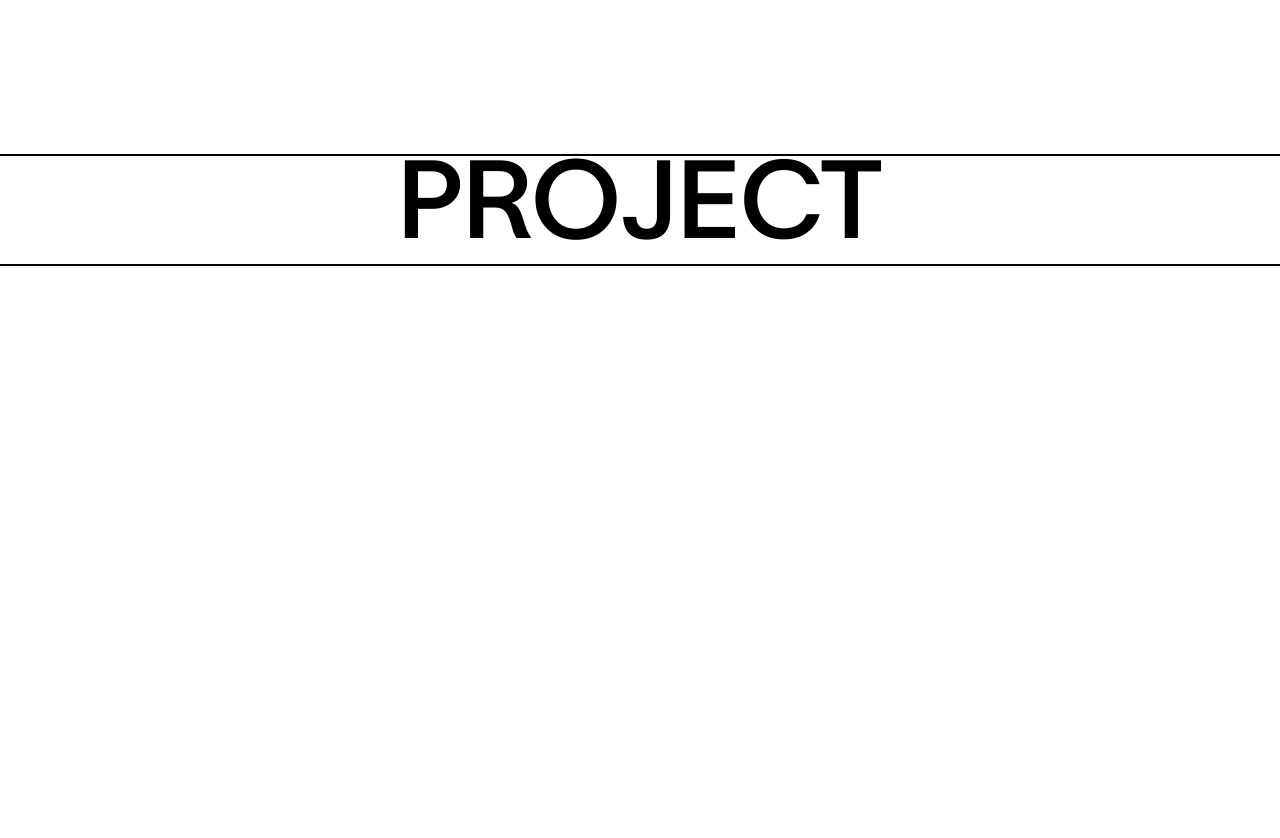
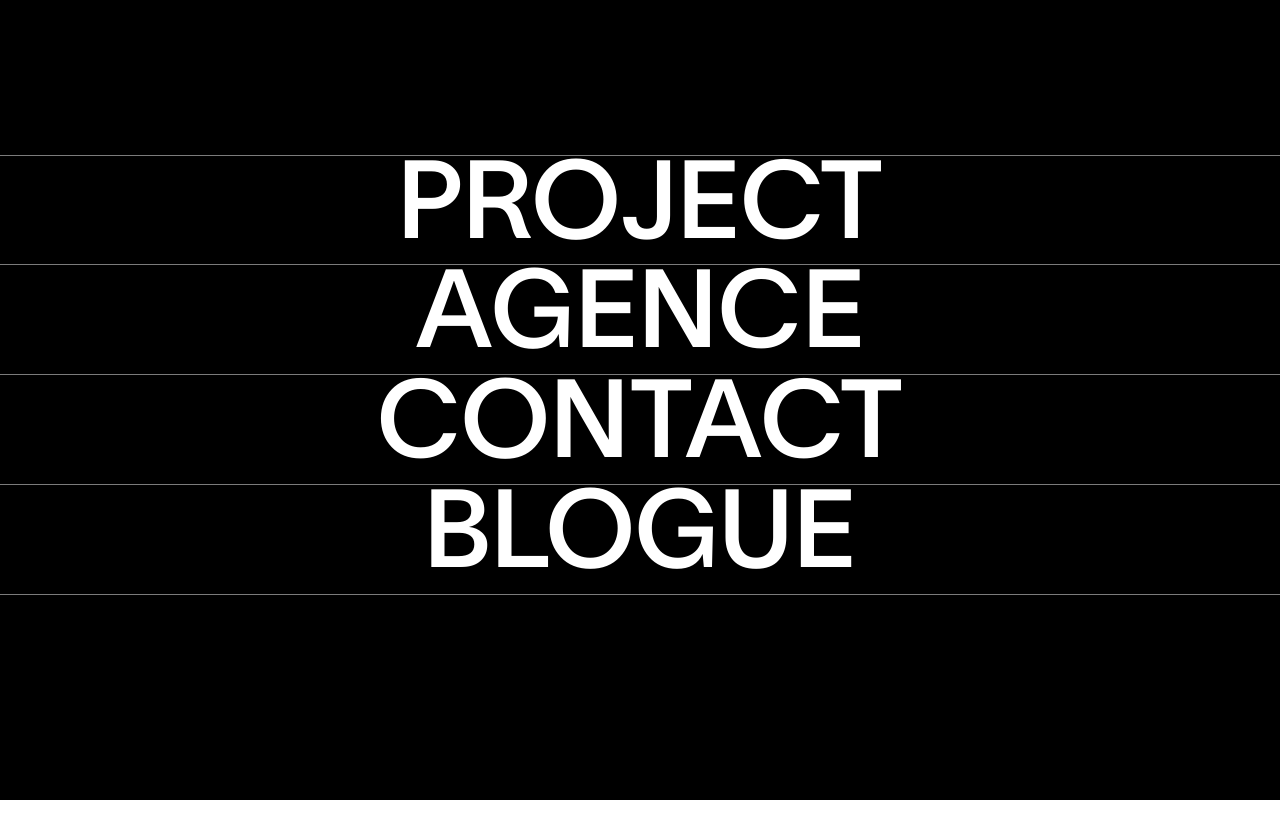
Before and after one commit to clay-0101/K72.STAGE, a React (Vite) app: page / in a window 1280 px wide. Shown: the top 838 px of the page. After the commit the page ends 800 px from the top, so only its background shows below. Built offline with nearby package versions, Linux system fonts and the light colour scheme.

Commit message:
Almost Ready fullScreenNav, All Strips are Ready

```diff
--- a/src/COMPONENTS/navigation/FullScreenNav.jsx
+++ b/src/COMPONENTS/navigation/FullScreenNav.jsx
@@ -4,40 +4,121 @@ import gsap from 'gsap'
 import { useRef } from 'react'
 
 const FullScreenNav = () => {
-    const runText = useRef(null)
+
+
+    const arrOfRows = [
+        {
+            title: 'PROJECT',
+            movingText1: 'POUR TOUT VOIR',
+            imgSrc1: '/navimg1.png',
+            imgSrc2: '/navimg1.png'
+        },
+        {
+            title: 'AGENCE',
+            movingText1: 'Pour tout savoir',
+            imgSrc1: '/img4(2).jpg',
+            imgSrc2: '/img4(2).jpg'
+        },
+        {
+            title: 'CONTACT',
+            movingText1: 'Pour envoyer un fax ',
+            imgSrc1: '/navimg1.png',
+            imgSrc2: '/navimg1.png'
+        },
+        {
+            title: 'BLOGUE',
+            movingText1: 'Lire les articles ',
+            imgSrc1: '/navimg4.jpg',
+            imgSrc2: '/navimg4.jpg'
+        }
+    ]
+    const MouseEnterHandler = (e) => {
+        let element = e.currentTarget
+        let runningText = element.querySelector('.runningText')
+        let relY = e.clientY - element.getBoundingClientRect().top
+        let height = element.offsetHeight
+
+        if (relY < height / 2) {
+            gsap.set(runningText, {
+                top: 0
+            })
+        }
+        else {
+            gsap.set(runningText, {
+                bottom: 0
+            })
+        }
+           gsap.to(runningText,{
+            height :'100%',
+            duration : 0.2,
+            ease : 'linear'
+
+        })
+    }
+    const MouseLeaveHandler = (e) => {
+        let element = e.currentTarget
+        let runningText = element.querySelector('.runningText')
+        let relY = e.clientY - element.getBoundingClientRect().top
+        let height = element.offsetHeight
+
+        if (relY < height / 2) {
+            gsap.set(runningText, {
+                top: 0,
+                bottom: 'auto'
+            })
+        }
+        else {
+            gsap.set(runningText, {
+                bottom: 0,
+                top : 'auto'
+            })
+        }
+        gsap.to(runningText,{
+            height :'0%',
+             duration : 0.2,
+            ease : 'linear'
+        })
+    }
+
+
+
     return (
-        <div>
-            <div
-                onMouseEnter={() => {
-                    runText.current.style.height = '100%'
-                }}
-                onMouseLeave={() => {
-                    runText.current.style.height = '0%'
-                }}
-                className='border-y-2 font-[fontBold] relative relative mt-[12vw] overflow-hidden '>
+        <div className='pt-[1px] bg-black h-screen'>
+            <div className=' mt-[12vw]'>
+                {arrOfRows.map((elem, idx) => {
+                    return <div
+                        key={idx}
+                        onMouseEnter={MouseEnterHandler}
+                        onMouseLeave={MouseLeaveHandler}
+                        className={`border-t-[0.5px] border-[#b3b3b3af] font-[fontBold] relative relative overflow-hidden ${idx === arrOfRows.length - 1 ? 'border-b-1' : ''}`}>
 
-                <h1 className='text-[8.5vw] text-center leading-[8.5vw]'>PROJECT</h1>
-                <div ref={runText} className='runningText transition-all  flex overflow-x-auto text-nowrap items-center bg-[#D3FD50] top-[0]  absolute h-0'>
-                    <h2 className='text-[8.5vw] leading-[8.5vw]'>POUR TOUT VOIR</h2>
+
+                        <h1 className='text-[8.5vw] text-center text-white leading-[8.5vw]'>{elem.title}</h1>
+                        <div className='runningText   flex overflow-x-auto text-nowrap items-center bg-[#D3FD50] top-[0]  absolute h-[0%] uppercase'>
+                            <h2 className='text-[8vw] leading-[0.8] pt-2.5'>{elem.movingText1}</h2>
                             <div className='h-25 w-[17vw] flex-shrink-0 overflow-hidden rounded-full mx-5'>
-                        <img className='h-full w-full ' src="/navimg1.png" alt="1" />
+                                <img className='h-full w-full object-cover' src={elem.imgSrc1} alt="1" />
                             </div>
 
-                    <h2 className='text-[8.5vw] leading-[8.5vw]'>POUR TOUT VOIR</h2>
+                            <h2 className='text-[8vw] leading-[0.8] pt-2.5'>{elem.movingText1}</h2>
                             <div className='h-25 w-[17vw] flex-shrink-0 overflow-hidden rounded-full mx-5'>
-                        <img className='h-full w-full ' src="/navimg2.jpg" alt="1" />
+                                <img className='h-full w-full object-cover' src={elem.imgSrc1} alt="1" />
                             </div>
-                    <h2 className='text-[8.5vw] leading-[8.5vw]'>POUR TOUT VOIR</h2>
+                            <h2 className='text-[8vw] leading-[0.8] pt-2.5'>{elem.movingText1}</h2>
                             <div className='h-25 w-[17vw] flex-shrink-0 overflow-hidden rounded-full mx-5'>
-                        <img className='h-full w-full ' src="/navimg1.png" alt="1" />
+                                <img className='h-full w-full object-cover' src={elem.imgSrc1} alt="1" />
                             </div>
 
-                    <h2 className='text-[8.5vw] leading-[8.5vw]'>POUR TOUT VOIR</h2>
+                            <h2 className='text-[8vw] leading-[0.8] pt-2.5'>{elem.movingText1}</h2>
                             <div className='h-25 w-[17vw] flex-shrink-0 overflow-hidden rounded-full mx-5'>
-                        <img className='h-full w-full ' src="/navimg2.jpg" alt="1" />
+                                <img className='h-full w-full object-cover' src={elem.imgSrc1} alt="1" />
                             </div>
 
                         </div>
+
+                    </div>
+
+                })}
             </div>
         </div>
     )
--- a/src/index.css
+++ b/src/index.css
@@ -12,7 +12,7 @@
     display: none;
 }
 .runningText{
-    animation: moveText 5s linear  infinite ;
+    animation: moveText 10s linear  infinite ;
 }
 
 @keyframes moveText {
```
Also changed, not shown: public/img4(2).jpg (added), public/navimg4.jpg (added). Lines whose indentation alone changed are shown as unchanged.
